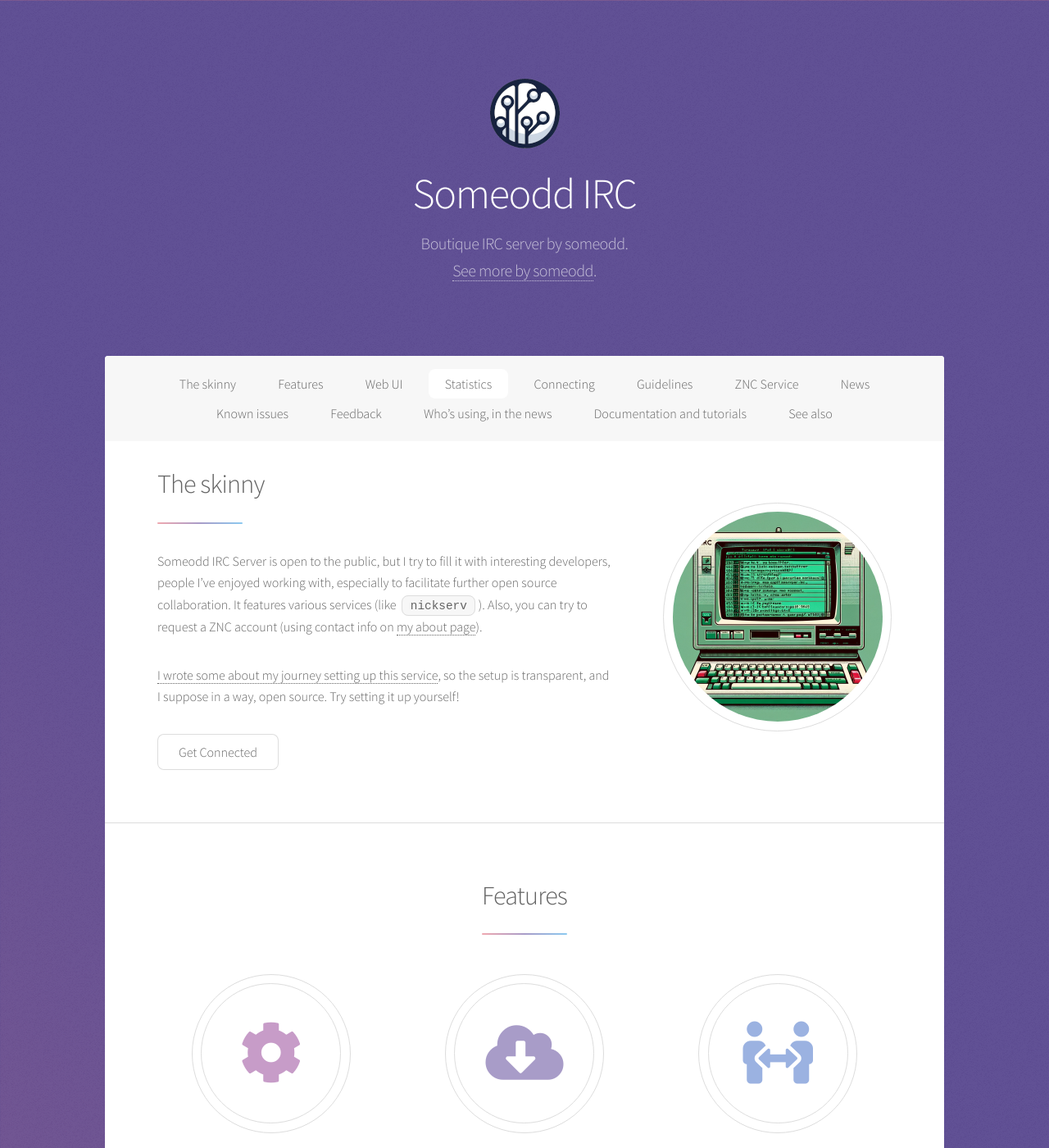
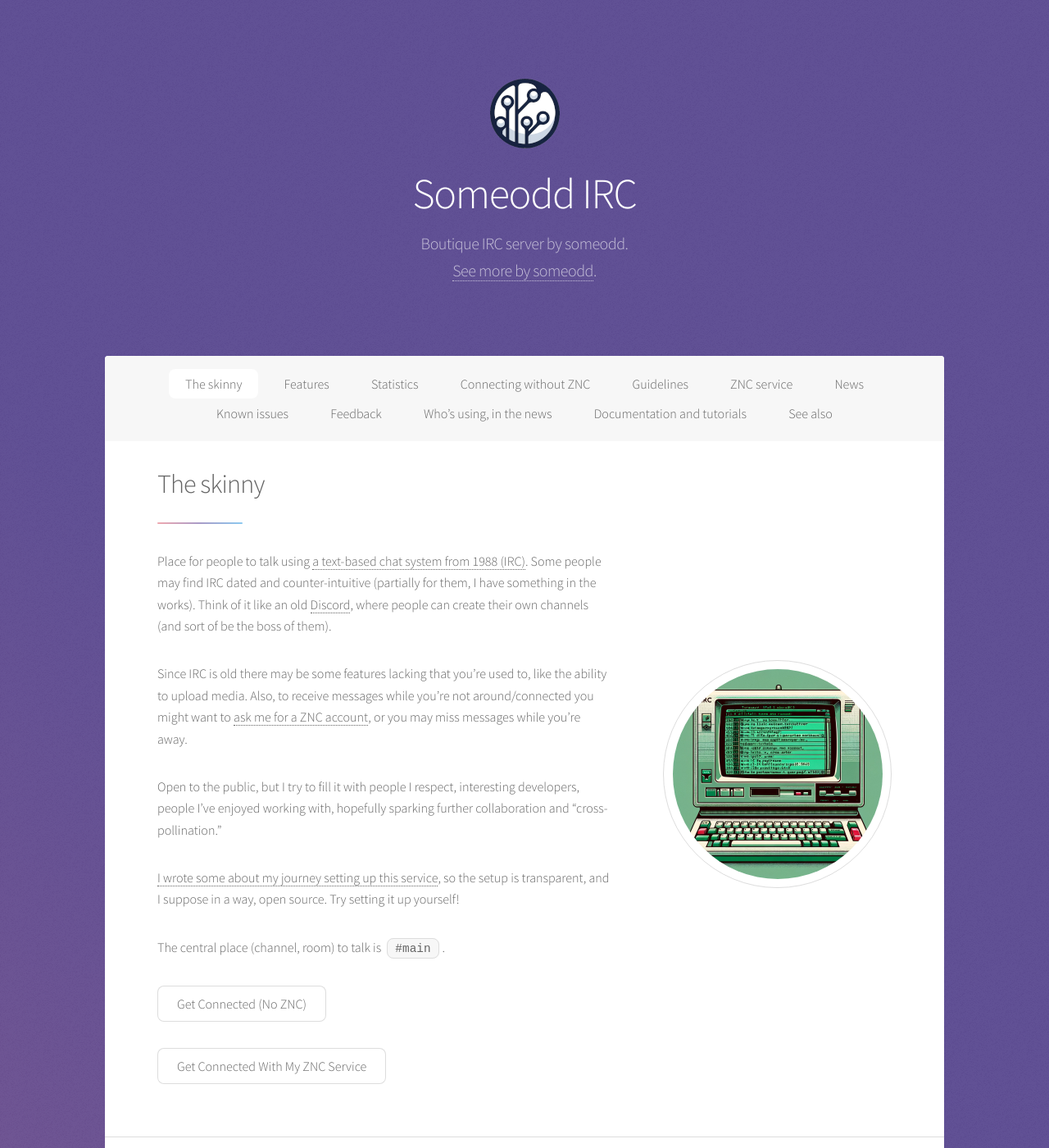
Before and after one commit to someodd/someodd.github.io, a Jekyll site: the page built from showcase/_posts/2024-04-01-irc-server.md, in a window 1280 px wide and 1400 px high. Shown: the whole window at 82% size. Built offline with Jekyll 4.4.1, drawn with Linux system fonts in a browser that asks for light colours; some of the changed text lies outside the part shown.

Commit message:
hopefully more user-friendly instructions

```diff
--- a/showcase/_posts/2024-04-01-irc-server.md
+++ b/showcase/_posts/2024-04-01-irc-server.md
@@ -15,11 +15,19 @@ image:
 
 ## The skinny
 
-Someodd IRC Server is open to the public, but I try to fill it with interesting developers, people I've enjoyed working with, especially to facilitate further open source collaboration. It features various services (like `nickserv`). Also, you can try to request a ZNC account (using contact info on [my about page](/about)).
+Place for people to talk using [a text-based chat system from 1988 (IRC)](https://en.wikipedia.org/wiki/IRC). Some people may find IRC dated and counter-intuitive (partially for them, I have something in the works). Think of it like an old [Discord](https://discord.com/), where people can create their own channels (and sort of be the boss of them).
+
+Since IRC is old there may be some features lacking that you're used to, like the ability to upload media. Also, to receive messages while you're not around/connected you might want to [ask me for a ZNC account](#znc-service), or you may miss messages while you're away.
+
+Open to the public, but I try to fill it with people I respect, interesting developers, people I've enjoyed working with, hopefully sparking further collaboration and "cross-pollination."
 
  [I wrote some about my journey setting up this service](/notes/irc-server), so the setup is transparent, and I suppose in a way, open source. Try setting it up yourself!
 
-[Get Connected](#connecting){: .button}
+The central place (channel, room) to talk is `#main`.
+
+[Get Connected (No ZNC)](#connecting-without-znc){: .button}
+
+[Get Connected With My ZNC Service](#connecting-with-znc){: .button}
 
 ## Features
 
@@ -37,23 +45,14 @@ Someodd IRC Server is open to the public, but I try to fill it with interesting
   * StatServ: records various network statistics.
 * [Server statistics publicly available via JSON](https://irc.someodd.zip/stats.json)
 * (Maybe) coming soon:
-  * Web UI--join via the web
   * Chat via Gopher
-  * Post to [Gopherden](/showcase/gopherden)
+  * [Whisper Radio integration](/showcase/whisper-radio)
+  * [Gopherden](/showcase/gopherden) notifications
 
 This is probably a non-fully-inclusive list of features!
 
 [ZNC Service](#znc-service){:.button}
 [Another Button](#znc-service){:.button}
-
-## Web UI
-{:.special}
-
-You can chat through your web browser using Kiwi IRC.
-
-[Use Kiwi IRC](https://kiwiirc.com/nextclient/#irc://irc.someodd.zip:+6697/#main){:.button .primary}
-[Open in Your Client](ircs://irc.someodd.zip:6697/main){: .button}
-[Client Connection Info](#connecting){:.button}
 
 ##  Statistics
 {:.stats_section}
@@ -72,7 +71,9 @@ These stats are fetched using JavaScript.
 
 [Atheme Statistics HTTP](https://github.com/someodd/atheme-stats-http){:.button}
 
-## Connecting
+## Connecting without ZNC
+
+Only use this connection info if you do not use [my ZNC service](#znc-service).
 
 * SSL only
 * Port 6697
@@ -83,6 +84,18 @@ After you  have a client you may be able to simply use the "open in your client"
 
 [Open in Your Client](ircs://irc.someodd.zip:6697/main){: .button .primary}
 [Web Client](#web-ui){: .button}
+
+### Web UI
+
+{:.special}
+
+You can chat through your web browser using Kiwi IRC.
+
+Sorry, this seems to be broken.
+
+[Use Kiwi IRC](https://kiwiirc.com/nextclient/#irc://irc.someodd.zip:+6697/#main){:.button .primary}
+[Open in Your Client](ircs://irc.someodd.zip:6697/main){: .button}
+[Client Connection Info](#connecting){:.button}
 
 ### Hexchat (Linux, probably more)
 
@@ -134,14 +147,16 @@ In order of how much I care to enforce:
 1. Nothing political
 1. Keep it about tech and collaboration
 
-## ZNC Service
+## ZNC service
 
 * **What is ZNC?** Basically, it is something that stays connected to IRC for you and you in turn connect to the ZNC.
 * **Why use ZNC?** Primarily because if you're not connected to IRC you may miss messages.
 * **How can I get an account?** Contact me using one of the methods on [my about page](/about) to request a free ZNC account. You need to actually use the IRC server.
 * Some offerings: playback, clientbuffer
 
-### Already have an account?
+### Connecting with ZNC
+
+Information on connecting to my IRC service using the ZNC account I made for you. You use this information *instead* of the regular connection info.
 
 * **Manage your account:** https://znc.someodd.zip
   * You may want to change your password straightaway. You can also use `/msg *controlpanel set password myusername mynewpassword` once you're connected.
@@ -153,6 +168,10 @@ In order of how much I care to enforce:
     * `identifier` is used for [ClientBuffer](https://wiki.znc.in/Clientbuffer), basically just set it to an arbitrary name of your device. For example, I use an identifier `hexchat` for my laptop and could use `revolution` for my phone.
     * `network`: the name of the IRC network to connect to by default. This is the name for the IRC network in your ZNC settings. Specifying this is nice because you can have one connection to ZNC open per network, so you can perhaps better use many networks at once (without having to use `JumpNetwork`, which I think is annoying).
   * **Password:** your ZNC password.
+* **Alternative connection settings:**
+  * Some clients like [Revolution IRC](https://github.com/MCMrARM/revolution-irc) may not let you enter in a regular username (you don't want to use SASL, I don't think), so you can actually use a password in this format:
+    * `username@identifier/someodd:yourpassword`
+
 * Let me know if you want me to make changes to your account
 * Feel free to connect to other servers using this service.
 
@@ -170,9 +189,9 @@ someodd-irc
 ## Known issues
 
 * Not using Atheme's Global notice module to send maintenance notifications
-* I'd like to enhance privacy and implement/utilize cloaks and the like more
 * I'm not really doing much of any administration, there's no other operators
 * Server isn't really fully set up (like services, permissions)
+* Web UI (KiwiIRC) seems to be broken
 
 ## Feedback
 
@@ -180,7 +199,7 @@ Take a look at [my about page](/about) for my contact info.
 
 ## Who's using, in the news
 
-projects hosted here?
+Some interesting people use this service. I also hope that some projects will soon be hosted here.
 
 ## Documentation and tutorials
 
```
